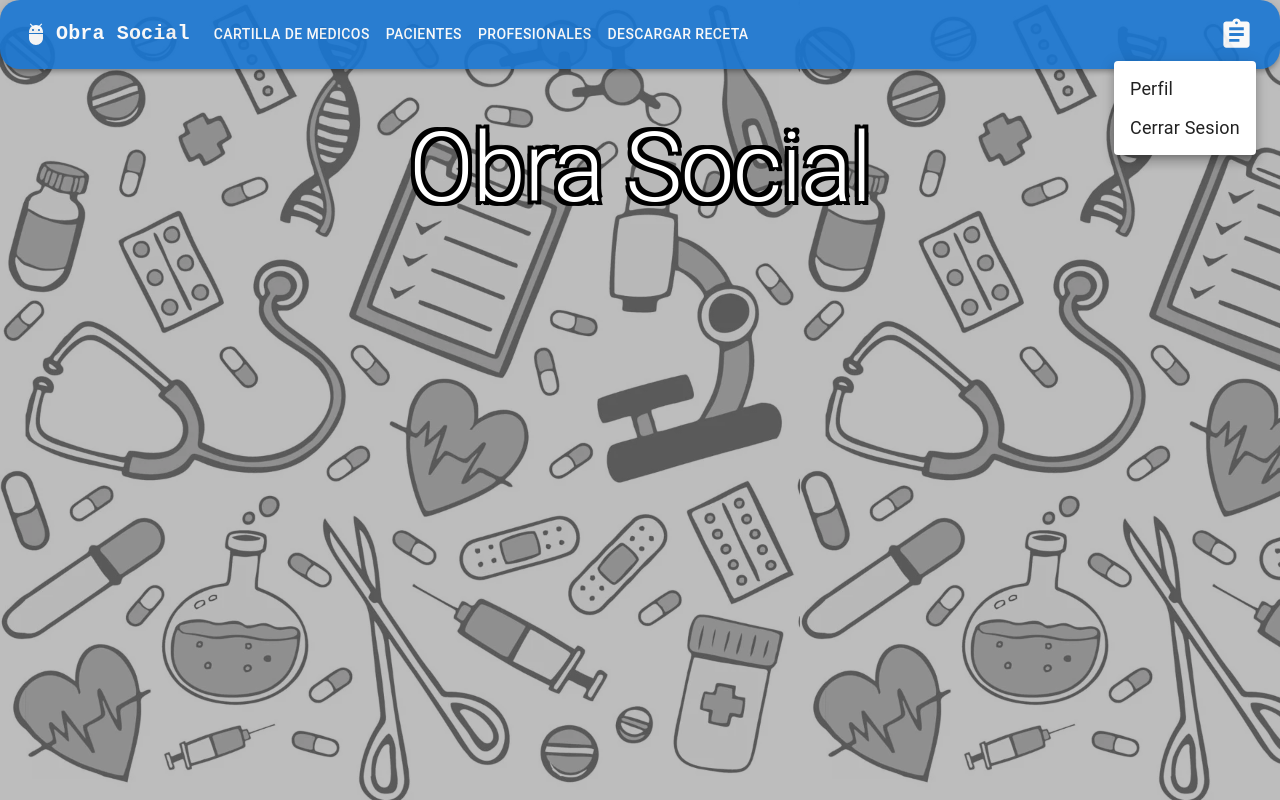
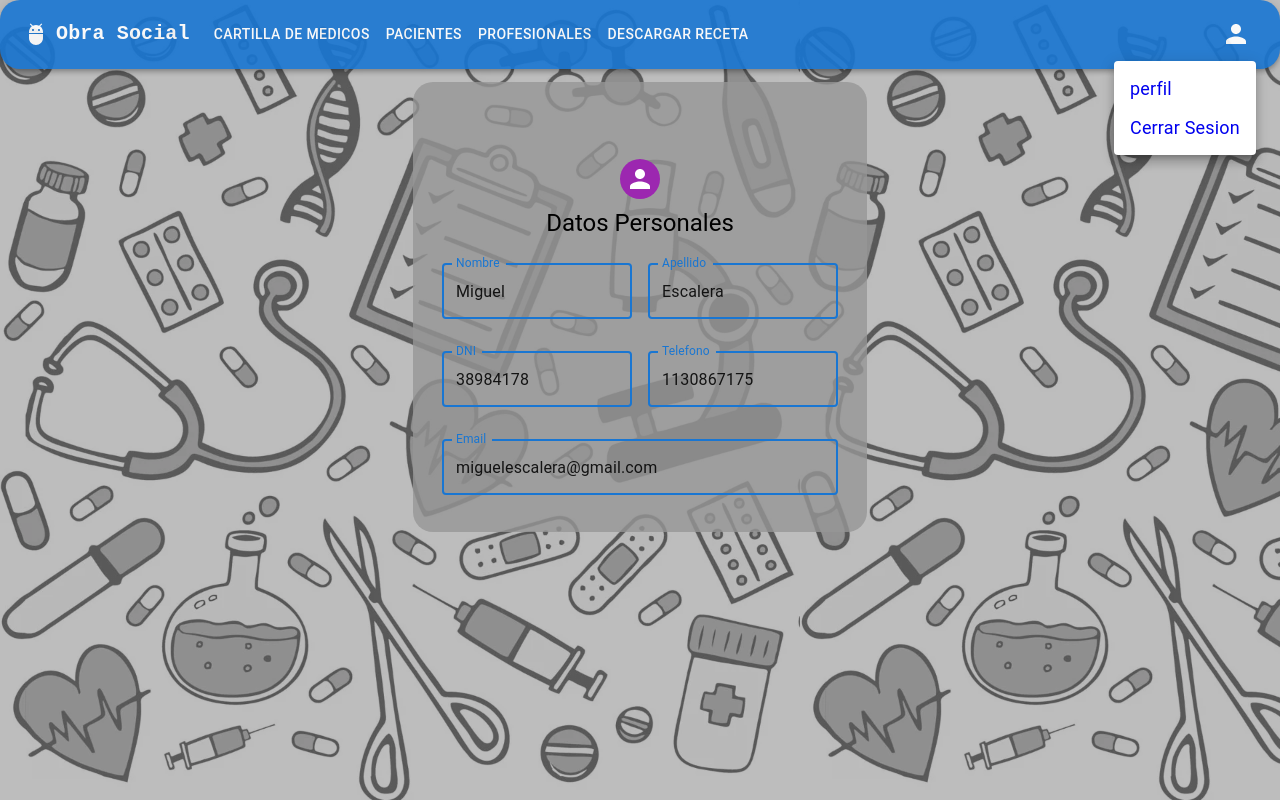
Before and after one commit to miguelescalera/grupo2-umsa, a React (Create React App) app: page /perfil in a window 1280 px wide. Both pictures are taken after a click on the button "Perfil". Built offline with nearby package versions, Linux system fonts and the light colour scheme.

Commit message:
vista perfil

```diff
--- a/src/App.tsx
+++ b/src/App.tsx
@@ -1,19 +1,10 @@
-import React from 'react';
 import './App.css';
-import { Route, Routes } from 'react-router-dom';
-import {Login} from "./pages/Login";
-import Register from './pages/Register';
-import { Home } from './pages/Home';
+import RouterPages from './routes/RouterPages';
 
 function App() {
   return (
     <div className="App">
-      <Routes>
-        <Route path='/' element={<Home/>}/>
-        <Route path='*' element={<Home/>}/>
-        <Route path='/signin' element={<Login/>}/>
-        <Route path='/signup' element={<Register/>}/>
-      </Routes>
+      <RouterPages/>
     </div>
   );
 }
--- a/src/components/AppBar/ResponsiveAppBar.constans.ts
+++ b/src/components/AppBar/ResponsiveAppBar.constans.ts
@@ -16,3 +16,14 @@ export const pages = [
         route:'/recetas'
     }
 ];
+
+export const settings = [
+    {
+        name: 'perfil',
+        route:'/perfil'
+    },
+    {
+        name:'Cerrar Sesion',
+        route: '/signin'
+    }
+]
--- a/src/components/AppBar/ResponsiveAppBar.tsx
+++ b/src/components/AppBar/ResponsiveAppBar.tsx
@@ -11,11 +11,8 @@ import Button from '@mui/material/Button';
 import Tooltip from '@mui/material/Tooltip';
 import MenuItem from '@mui/material/MenuItem';
 import AdbIcon from '@mui/icons-material/Adb';
-import AssignmentIcon from '@mui/icons-material/Assignment';
-import { pages } from './ResponsiveAppBar.constans';
+import { pages, settings } from './ResponsiveAppBar.constans';
 import { Link } from 'react-router-dom';
-
-const settings = ['Perfil', 'Cerrar Sesion'];
 
 function ResponsiveAppBar() {
   const [anchorElUser, setAnchorElUser] = React.useState<null | HTMLElement>(null);
@@ -29,7 +26,7 @@ function ResponsiveAppBar() {
   };
 
   return (
-    <AppBar position="fixed" color='primary' sx={{opacity:0.9, borderRadius:5, margin:'0 auto', display:'flex', justifyContent:'center'}}>
+    <AppBar position="fixed" color='primary' sx={{opacity:0.9, borderRadius:5, margin:'0 auto', display:'flex', justifyContent:'center', mb:'50px'}}>
       <Container maxWidth="xl">
         <Toolbar disableGutters>
           <AdbIcon sx={{ display: { xs: 'none', md: 'flex' }, mr: 1 }} />
@@ -86,9 +83,7 @@ function ResponsiveAppBar() {
           <Box sx={{ flexGrow: 0 }}>
             <Tooltip title="Perfil">
               <IconButton onClick={handleOpenUserMenu} sx={{ p: 0}}>
-                <Avatar sx={{bgcolor: "transparent"}}>
-                  <AssignmentIcon fontSize="large"/>
-                </Avatar>
+                <Avatar sx={{bgcolor: "transparent"}}/>
               </IconButton>
             </Tooltip>
             <Menu
@@ -107,9 +102,11 @@ function ResponsiveAppBar() {
               open={Boolean(anchorElUser)}
               onClose={handleCloseUserMenu}
             >
-              {settings.map((setting) => (
-                <MenuItem key={setting} onClick={handleCloseUserMenu}>
-                  <Typography textAlign="center" fontSize="18px">{setting}</Typography>
+              {settings.map(({name, route}) => (
+                <MenuItem key={`${name}`} onClick={handleCloseUserMenu}>
+                  <Link style={{textDecoration:'none'}} to={route}>
+                    <Typography textAlign="center" fontSize="18px">{name}</Typography>
+                  </Link>
                 </MenuItem>
               ))}
             </Menu>
--- a/src/components/Login/SignIn.tsx
+++ b/src/components/Login/SignIn.tsx
@@ -7,18 +7,25 @@ import {
 import LockOutlinedIcon from '@mui/icons-material/LockOutlined';
 import Copyright from "./Copyright";
 import { useNavigate } from 'react-router-dom';
+import { loginService } from '../../services/services';
 
 export default function SignIn() {
   const navigate = useNavigate()
 
   const handleSubmit = (event: React.FormEvent<HTMLFormElement>) => {
     event.preventDefault();
-    const data = new FormData(event.currentTarget);
-    console.log({
-      email: data.get('email'),
-      password: data.get('password'),
-    });
-    navigate('/home')
+    const formData = new FormData(event.currentTarget);
+    const data = {
+      email: formData.get('email'),
+      password: formData.get('password'),
+    }
+    loginService(data)
+      .then((response: any) => {
+        navigate('/home')
+        console.log('response', response)
+      }).catch(err => {
+        console.log('err', err)
+      })
   };
 
   return (
--- /dev/null
+++ b/src/pages/Perfil.tsx
@@ -0,0 +1,94 @@
+import Layout from '../components/Layout/Layout'
+import { Avatar, Box, Container, TextField, Typography } from '@mui/material'
+
+const Perfil = () => {
+    return (
+        <Layout>
+            <Box sx={ {
+                mt: '50px',
+                borderRadius: '20px',
+                backgroundColor: 'rgba(150, 150, 150, 0.8)',
+                padding: "5px",
+                maxWidth: "500px",
+                color: 'black',
+            } }>
+                <Container component="main" maxWidth="xs">
+                    <Box
+                        sx={ {
+                            marginTop: 8,
+                            display: 'flex',
+                            flexDirection: 'column',
+                            alignItems: 'center',
+                            mb: 3
+                        } }
+                    >
+                        <Avatar sx={ { m: 1, bgcolor: 'secondary.main' } }>
+                        </Avatar>
+                        <Typography component="h1" variant="h5">
+                            Datos Personales
+                        </Typography>
+                        <Box sx={ { mt: 1 } } display='flex' flexDirection={ 'row' } gap={ 2 }>
+                            <TextField
+                                margin='normal'
+                                id="outlined-read-only-input"
+                                label="Nombre"
+                                defaultValue="Miguel"
+                                InputProps={ {
+                                    readOnly: true,
+                                } }
+                                focused
+                            />
+                            <TextField
+                                margin='normal'
+                                id="outlined-read-only-input"
+                                label="Apellido"
+                                defaultValue="Escalera"
+                                InputProps={ {
+                                    readOnly: true,
+                                } }
+                                focused
+                            />
+                        </Box>
+                        <Box sx={ { mt: 1 } } display='flex' flexDirection={ 'row' } gap={ 2 }>
+                            <TextField
+                                margin='normal'
+                                id="outlined-read-only-input"
+                                label="DNI"
+                                defaultValue="38984178"
+                                InputProps={ {
+                                    readOnly: true,
+                                } }
+                                focused
+                            />
+                            <TextField
+                                margin='normal'
+                                id="outlined-read-only-input"
+                                label="Telefono"
+                                defaultValue="1130867175"
+                                InputProps={ {
+                                    readOnly: true,
+                                } }
+                                focused
+                            />
+                        </Box>
+                        <Box sx={ { mt: 1 } } width={ '100%' }>
+                            <TextField
+                                margin='normal'
+                                fullWidth
+                                id="outlined-read-only-input"
+                                label="Email"
+                                defaultValue="miguelescalera@gmail.com"
+                                InputProps={ {
+                                    readOnly: true,
+                                } }
+                                focused
+                            />
+                        </Box>
+                    </Box>
+                </Container>
+            </Box>
+        </Layout>
+    )
+}
+
+export default Perfil
--- /dev/null
+++ b/src/routes/RouterPages.tsx
@@ -0,0 +1,19 @@
+import { Route, Routes } from 'react-router-dom'
+import { Home } from '../pages/Home'
+import { Login } from '../pages/Login'
+import Register from '../pages/Register'
+import Perfil from '../pages/Perfil'
+
+const RouterPages = () => {
+  return (
+    <Routes>
+        <Route path='/' element={<Home/>}/>
+        <Route path='*' element={<Home/>}/>
+        <Route path='/signin' element={<Login/>}/>
+        <Route path='/signup' element={<Register/>}/>
+        <Route path='/perfil' element={<Perfil/>}/>
+    </Routes>
+  )
+}
+
+export default RouterPages
--- a/src/services/services.ts
+++ b/src/services/services.ts
@@ -2,7 +2,6 @@ import axios from 'axios'
 import {LoginType, RegisterType } from '../components/Interfaces/interfaces'
 import { LOGIN, REGISTER, URL_SERVICE } from '../constants/constants'
 
-    // ejemplo para consumo de api
   const registerService = (data: RegisterType) => {
     return new Promise((resolve, reject) => {
     axios.post(`${URL_SERVICE}${REGISTER}`, {data})
```
